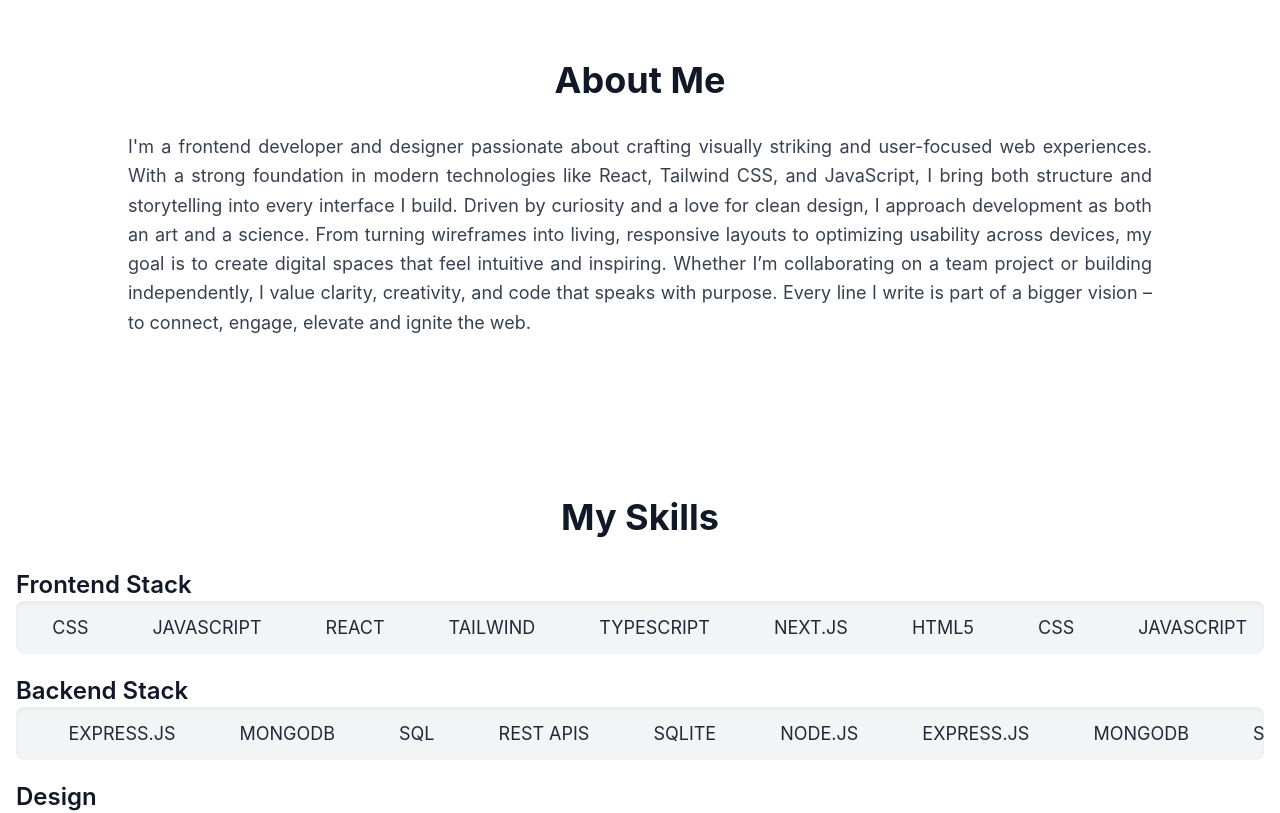
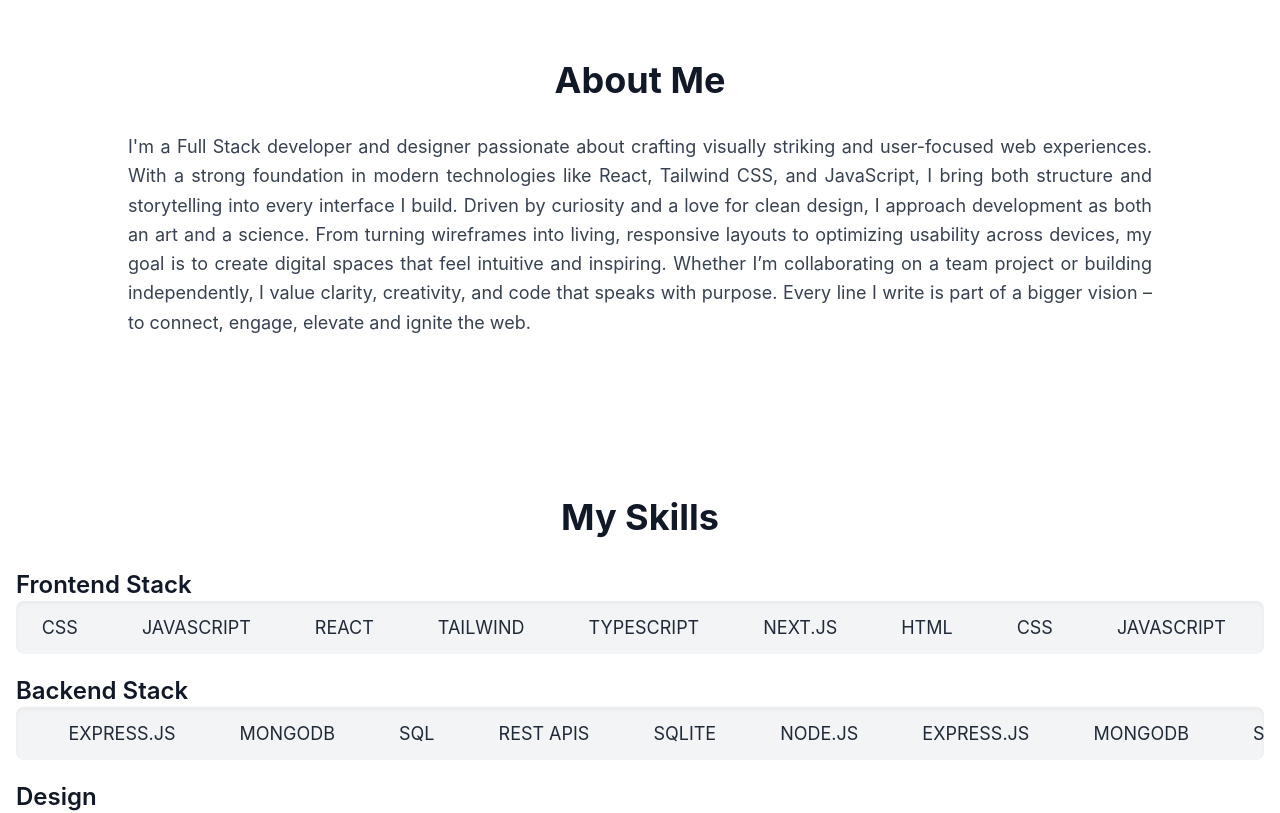
Before and after one commit to HaniaA4/portfolio, a React (Create React App) app in the folder client/: page / in a window 1280 px wide. Shown: the part 820-1633 px from the top of the page. Built offline with nearby package versions, Linux system fonts and the light colour scheme.

Commit message:
final changes 2.0

```diff
--- a/client/src/App.jsx
+++ b/client/src/App.jsx
@@ -194,7 +194,7 @@
       <div className="flex justify-center">
         <div className="text-gray-700 dark:text-gray-300 text-justify leading-relaxed text-lg max-w-5xl">
           <p>
-            I'm a frontend developer and designer passionate about crafting visually striking and user-focused web experiences. With a strong foundation in modern technologies like React, Tailwind CSS, and JavaScript, I bring both structure and storytelling into every interface I build. Driven by curiosity and a love for clean design, I approach development as both an art and a science. From turning wireframes into living, responsive layouts to optimizing usability across devices, my goal is to create digital spaces that feel intuitive and inspiring. Whether I’m collaborating on a team project or building independently, I value clarity, creativity, and code that speaks with purpose. Every line I write is part of a bigger vision – to connect, engage, elevate and ignite the web.
+            I'm a Full Stack developer and designer passionate about crafting visually striking and user-focused web experiences. With a strong foundation in modern technologies like React, Tailwind CSS, and JavaScript, I bring both structure and storytelling into every interface I build. Driven by curiosity and a love for clean design, I approach development as both an art and a science. From turning wireframes into living, responsive layouts to optimizing usability across devices, my goal is to create digital spaces that feel intuitive and inspiring. Whether I’m collaborating on a team project or building independently, I value clarity, creativity, and code that speaks with purpose. Every line I write is part of a bigger vision – to connect, engage, elevate and ignite the web.
           </p>
         </div>
       </div>
@@ -205,7 +205,7 @@
 // Skills section
 
 const frontendSkills = [
-  { link: '#', text: 'HTML5' },
+  { link: '#', text: 'HTML' },
   { link: '#', text: 'CSS' },
   { link: '#', text: 'JavaScript' },
   { link: '#', text: 'React' },
@@ -317,7 +317,7 @@
           {projects.map((project, index) => (
             <div key={index} className="relative h-[400px]">
               {/* Glow effect */}
-              <div className="absolute inset-0 h-full w-full rounded-xl z-0 bg-gradient-to-br from-blue-300 to-blue-400 dark:from-blue-700/30 dark:to-purple-700/30 blur-lg"></div>
+              <div className="absolute inset-0 h-full w-full rounded-xl z-0 bg-gradient-to-br from-blue-300 to-blue-400 dark:from-blue-700/30 dark:to-purple-700/30 dark:blur-xl blur-lg"></div>
 
               {/* Card content */}
               <div className="relative z-10 flex flex-col justify-between h-full p-6 rounded-xl border border-[#1A29FF]/20 shadow-lg bg-[#141F7C]/30 dark:bg-gray-800/50 backdrop-blur-lg">
@@ -366,7 +366,7 @@
     date: "2025",
     details: [
       "Developed scalable, full-stack web applications.",
-      "Worked with web technologies like HTML, CSS, JavaScript, React, NodeJS, MongoDB, SQL.",
+      "Worked with web technologies like HTML, CSS, JavaScript, React, NodeJS, MongoDB, SQL, UX/UI.",
       "Won the Bytes4Future Hackathon with an incredible team, by creating an innovative app.",
     ],
   },
@@ -506,7 +506,7 @@
   return (
     <section id="contact" className="py-20 px-6 bg-white dark:bg-gray-900 text-gray-800 dark:text-gray-100">
       <div className="max-w-2xl mx-auto flex flex-col gap-12 items-stretch">
-        {/* 👋 Contact Intro (no box) */}
+        {/* Contact Intro */}
         <div>
           <h2 className="text-4xl text-center font-bold mb-12">Let's Connect</h2>
           <p className="text-lg text-center leading-relaxed mb-2">
@@ -545,10 +545,10 @@
             </p>
         </div>
 
-        {/* 📝 Contact Form with Glow */}
+        {/* Contact Form with Glow */}
         <div className="relative">
           {/* Glow effect */}
-          <div className="absolute inset-0 rounded-xl z-0 bg-gradient-to-br from-blue-700/30 to-purple-700/30 blur-lg"></div>
+          <div className="absolute inset-0 rounded-xl z-0 bg-gradient-to-br from-blue-300 to-blue-300 dark:from-blue-700/30 dark:to-purple-700/30 blur-lg"></div>
           <form
             className="relative z-10 space-y-6 bg-white dark:bg-gray-800 rounded-xl shadow-lg p-8"
             onSubmit={handleSubmit}
```
